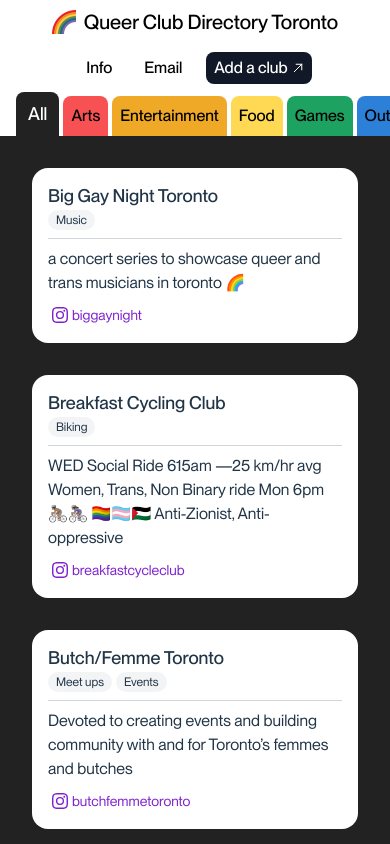
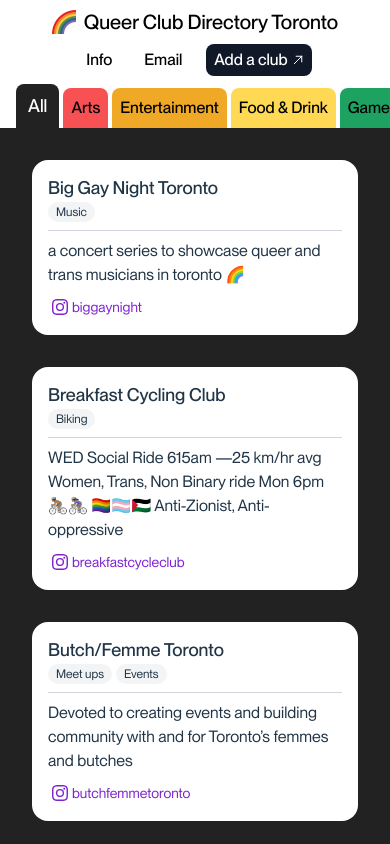
Before and after one commit to roneilla/queer-club-directory, a React (Vite) app: page / in a window 390 px wide. Shown: the top 844 px of the page. Built offline with nearby package versions, Linux system fonts and the light colour scheme.

Commit message:
make the top nav sticky

```diff
--- a/src/App.tsx
+++ b/src/App.tsx
@@ -12,7 +12,7 @@
 	return (
 		<>
 			<div className={`page ${category}`}>
-				<div className="w-full bg-white">
+				<div className="sticky top-0 w-full">
 					<Navigation />
 					<Tabs currentCategory={category} changeCategory={setCategory} />
 				</div>
@@ -46,14 +46,27 @@
 						))}
 				</Container>
 			</div>
-			<div className="w-full px-4 py-2 flex flex-col gap-2 sm:flex-row sm:justify-between">
+			<div className="w-full px-4 py-2 flex flex-col gap-2 sm:flex-row sm:justify-between text-sm">
 				<a
-					className="text-xs text-black hover:underline"
+					className="hover:underline flex items-center"
 					href="https://www.roneilla.com"
 					target="_blank">
 					Created by Roneilla Bumanlag
+					<svg
+						xmlns="http://www.w3.org/2000/svg"
+						fill="none"
+						viewBox="0 0 24 24"
+						strokeWidth={1.5}
+						stroke="currentColor"
+						className="w-3 h-3 ml-1">
+						<path
+							strokeLinecap="round"
+							strokeLinejoin="round"
+							d="M13.5 6H5.25A2.25 2.25 0 0 0 3 8.25v10.5A2.25 2.25 0 0 0 5.25 21h10.5A2.25 2.25 0 0 0 18 18.75V10.5m-10.5 6L21 3m0 0h-5.25M21 3v5.25"
+						/>
+					</svg>
 				</a>
-				<p className="text-xs">Queer Club Directory Toronto © 2024</p>
+				<p>Queer Club Directory Toronto © 2024</p>
 			</div>
 		</>
 	);
--- a/src/components/Container.tsx
+++ b/src/components/Container.tsx
@@ -6,7 +6,7 @@
 
 const Container = ({ children }: ContainerProps) => {
 	return (
-		<div className="w-full py-4 px-4 lg:px-8 h-full flex flex-wrap">
+		<div className="w-full pb-4 px-4 lg:px-8 h-full flex flex-wrap">
 			{children}
 		</div>
 	);
--- a/src/components/InfoModal.tsx
+++ b/src/components/InfoModal.tsx
@@ -49,7 +49,7 @@
 				<p>
 					Send me an email if you've got any feedback, questions, or feature
 					requests. I'm also open to collaborating or helping out clubs that
-					need design or development help.
+					need design or development.
 				</p>
 				<p>
 					Reach me at{' '}
--- a/src/components/Navigation.tsx
+++ b/src/components/Navigation.tsx
@@ -6,7 +6,7 @@
 	const [showInfo, setShowInfo] = useState(false);
 	return (
 		<>
-			<div className="py-2 px-4 flex flex-col sm:flex-row justify-between items-center gap-4">
+			<div className="w-full bg-white py-2 px-4 flex flex-col sm:flex-row justify-between items-center gap-2 sm:gap-4">
 				<div className="flex items-center">
 					<img src={RainbowImg} className="w-6 mr-2" />
 					<h1 className="font-medium text-xl text-black ">
--- a/src/components/Tabs.tsx
+++ b/src/components/Tabs.tsx
@@ -7,18 +7,21 @@
 
 const Tabs = ({ currentCategory, changeCategory }: TabsProps) => {
 	return (
-		<div className="flex items-end px-4 gap-1 overflow-scroll">
+		<div className="w-full bg-white sm:pt-2">
+			<div className="flex items-end overflow-scroll px-4 gap-1">
 				{clubCategories.sort().map((item) => (
 					<h2 key={item}>
 						<button
-						className={`font-medium tabItem text-black p-2 capitalize cursor-pointer hover:text-md hover:px-6 transition-all	 ${item} ${
+							className={`font-medium tabItem text-black p-2 capitalize cursor-pointer hover:text-md hover:px-6 transition-all text-nowrap ${item} ${
 								item === currentCategory ? 'px-3 text-lg' : ''
 							}`}
 							onClick={() => changeCategory(item)}>
-						{item}
+							{item === 'food' ? 'Food & Drink' : item}
 						</button>
 					</h2>
 				))}
+			</div>
+			<div className={`w-full h-4 ${currentCategory}`} />
 		</div>
 	);
 };
```
Lines whose indentation alone changed are shown as unchanged.
